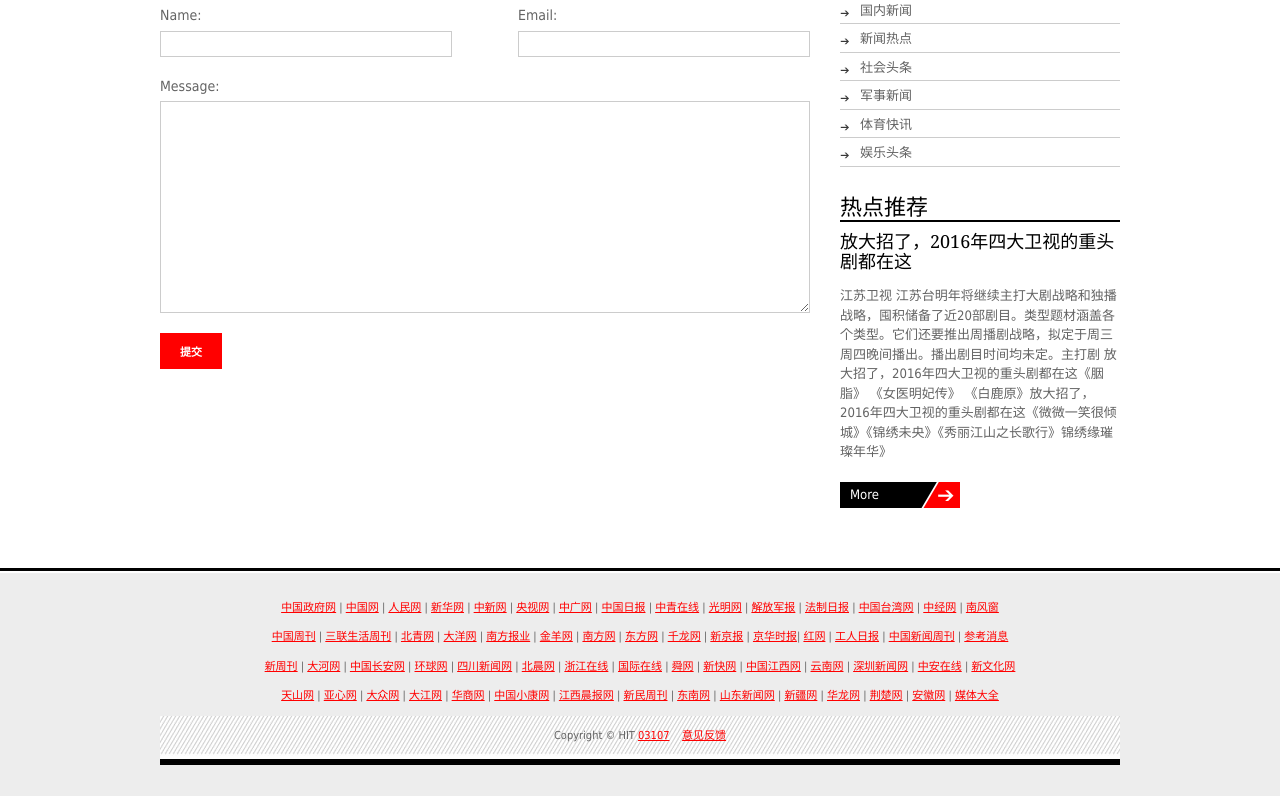
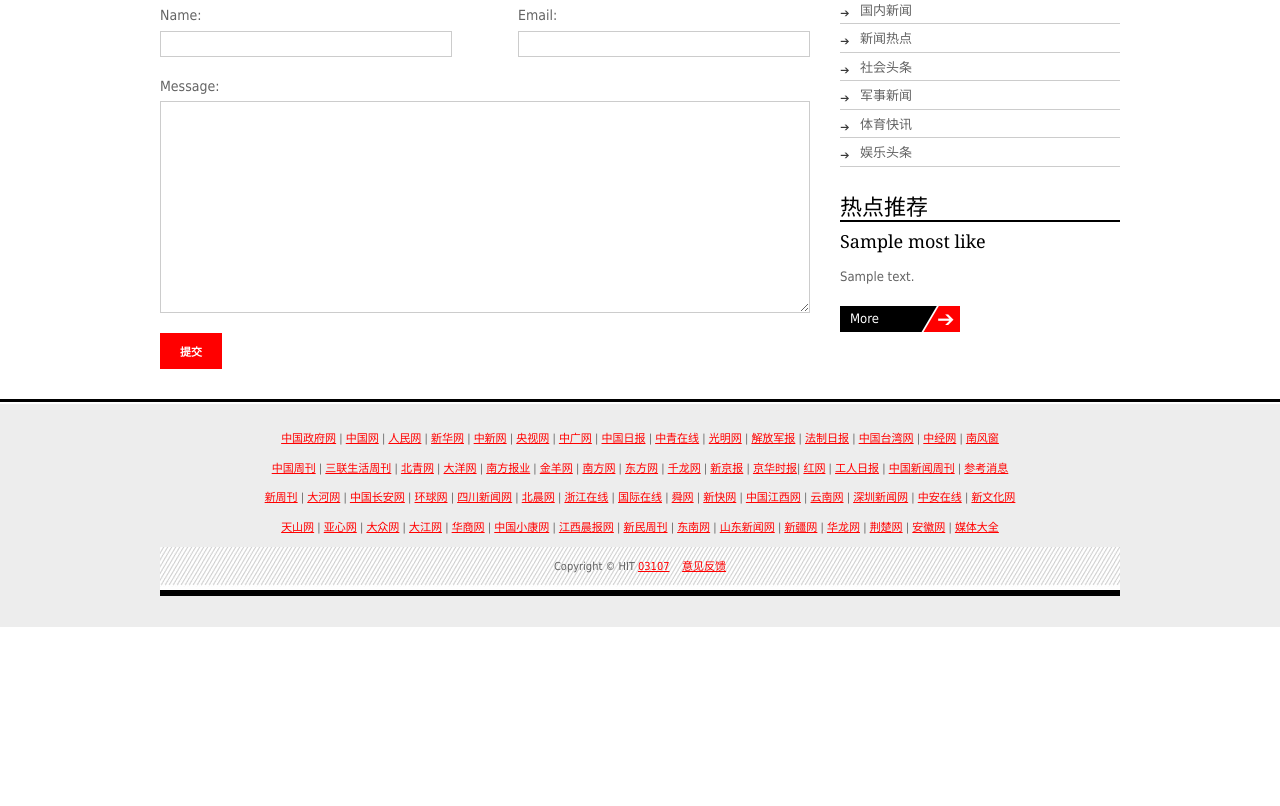
Before and after one commit to softwareIn2015/softnews, a Django app: template news/templates/contact.html in a window 1280 px wide. Shown: the part 306-1112 px from the top of the page. After the commit the page ends 933 px from the top, so only its background shows below. Run offline with Django 3.2, Linux system fonts and the light colour scheme; the template is opened without the code that fills it: most values are stand-ins (such as "Sample title", 1, 10 or a date in 2020).

Commit message:
完善意见反馈，在用户信息，意见反馈更新热点推荐的新闻

```diff
--- a/news/templates/contact.html
+++ b/news/templates/contact.html
@@ -87,7 +87,7 @@ ddsmoothmenu.init({
     <div id="templatemo_content">
   		<h1>意见反馈</h1>
          <div id="contact_form">
-            <form method="post" name="contact" action="/news/contact/" onsubmit="alrt('您的意见已发送！')">
+            <form method="post" name="contact" action="/news/home/" onsubmit="alert('您的意见已发送！')">
             	<div class="float_l">
                  	<label for="author">Name:</label> <input type="text" id="author" name="author" class="required input_field" />
 				</div>
@@ -116,14 +116,12 @@ ddsmoothmenu.init({
 			</ul>
         </div>
 
-       <div class="sb_box">
+        <div class="sb_box">
         	<h3>热点推荐</h3>
-           	 <h4>放大招了，2016年四大卫视的重头剧都在这</h4>
-             <p>江苏卫视
-
-江苏台明年将继续主打大剧战略和独播战略，囤积储备了近20部剧目。类型题材涵盖各个类型。它们还要推出周播剧战略，拟定于周三周四晚间播出。播出剧目时间均未定。主打剧 放大招了，2016年四大卫视的重头剧都在这《胭脂》 《女医明妃传》 《白鹿原》放大招了，2016年四大卫视的重头剧都在这《微微一笑很倾城》《锦绣未央》《秀丽江山之长歌行》锦绣缘璀璨年华》</p>
+           	 <h4>{{most_like.Title}}</h4>
+             <p>{{most_like.Summary}}</p>
             <div class="cleaner"></div>
-            <a href="#" class="more">More</a>
+            <a href="/news/detail/?Title={{most_like.Title}}" class="more">More</a>
         </div>
         </div>
 
--- a/news/views.py
+++ b/news/views.py
@@ -340,13 +340,15 @@ def vmilitary_page(request):
 
 def contact_page(request):
     """
-    用户反馈据
+    用户反馈
     :param request:
     :return:
     """
     username = request.COOKIES.get('username', '')  # 读取cookie
     user = UserModel.objects.get(Name=username)
     mail = user.Email
+    hot_news = NewsModel.objects.filter(Classification='hot')
+    most_like = hot_news[1]
     if len(username):
         return render_to_response("contact.html", locals())
     else:
@@ -538,4 +540,6 @@ def logout(request):
 def userinfo(request):
     username = request.COOKIES.get('username', '')
     user = UserModel.objects.get(Name=username)
+    hot_news = NewsModel.objects.filter(Classification='hot')
+    most_like = hot_news[1]
     return render_to_response("userInfo.html", locals())
```
Also changed, not shown: news/templates/userInfo.html (+4 -6 lines).
